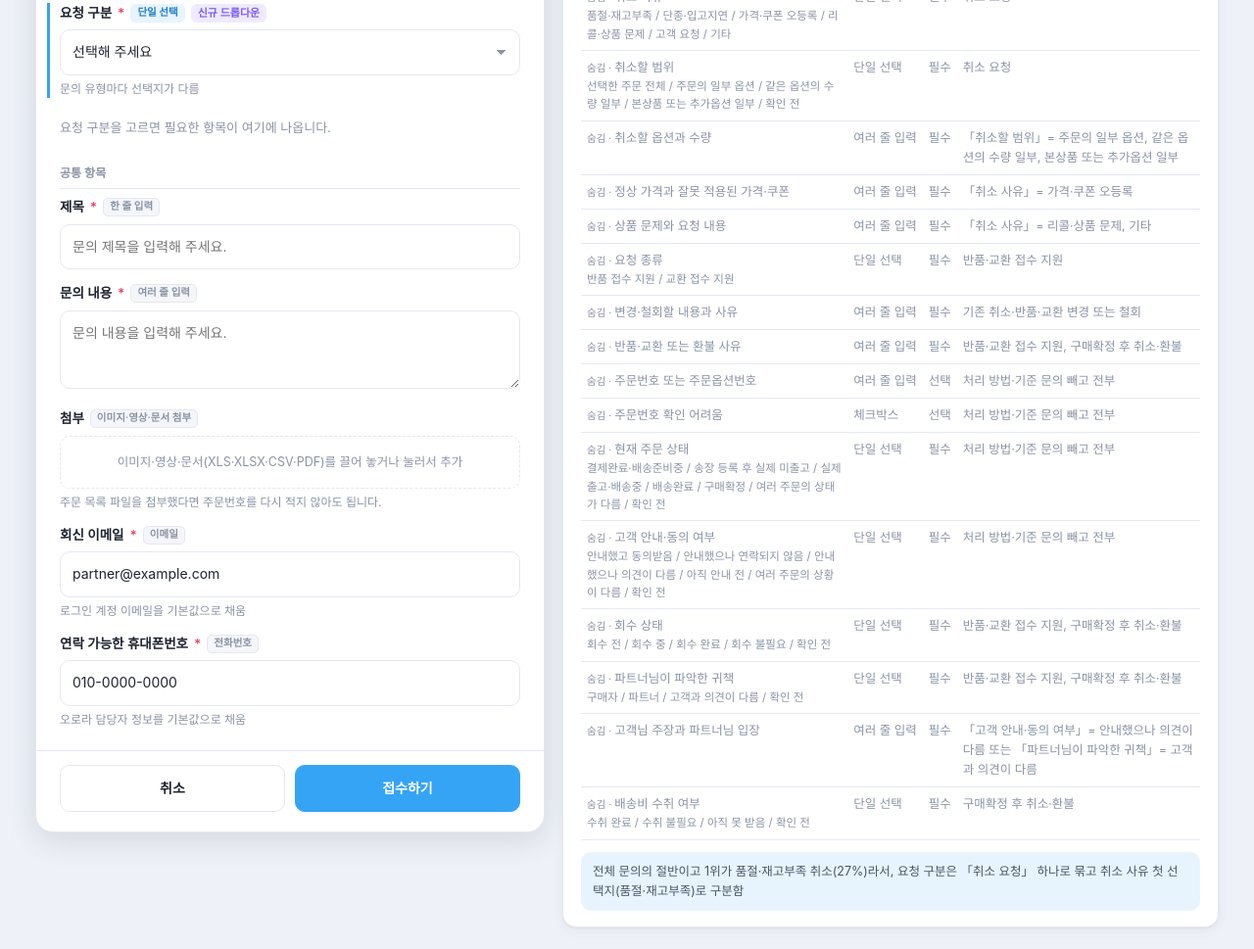
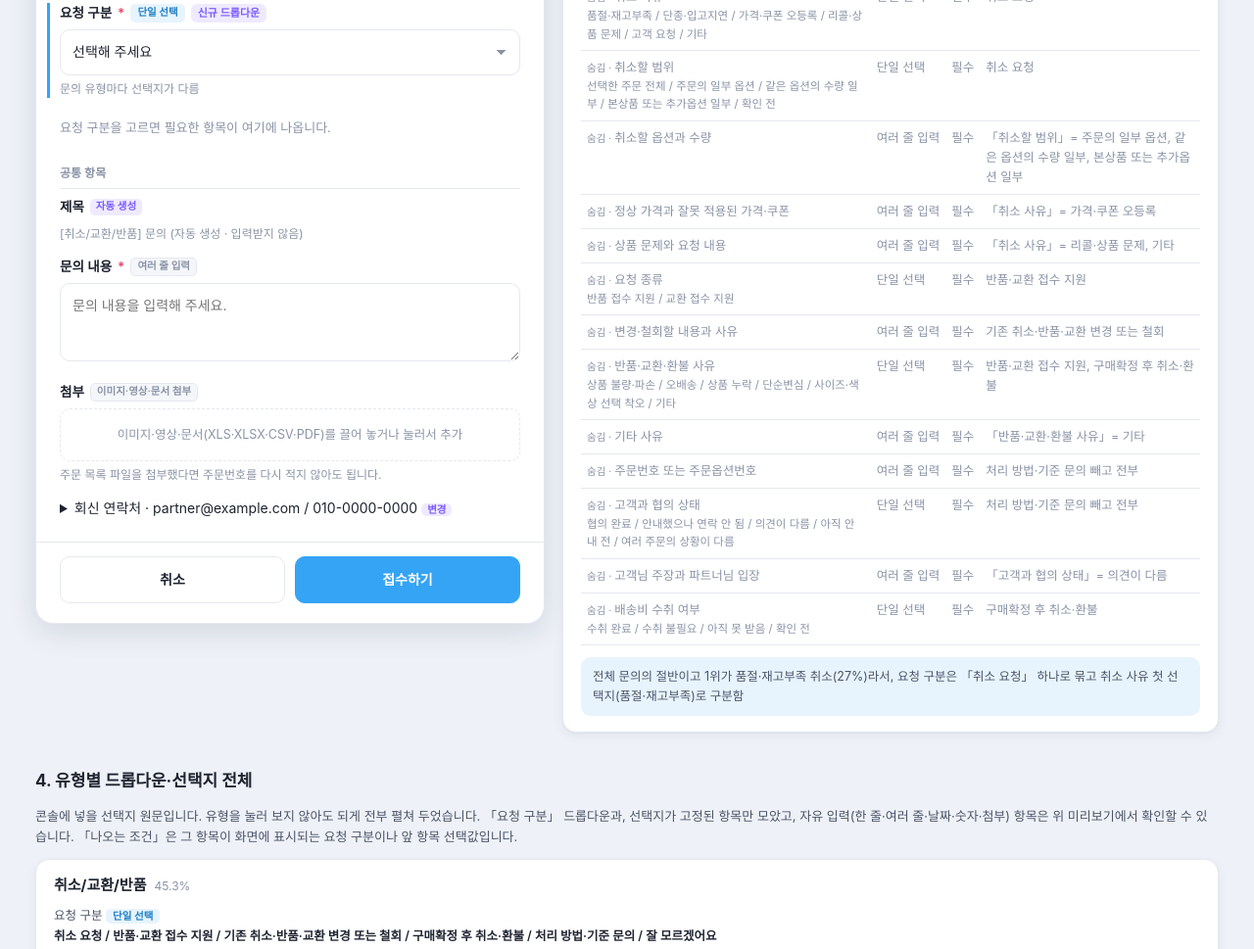
Before and after one commit to enzojoo/Ohouse-chatbot, a plain HTML site: page partner-inquiry-form/index.html in a window 1280 px wide. Shown: the part 1223-2192 px from the top of the page at 98% size. Drawn offline with Linux system fonts and the light colour scheme.

Commit message:
partner-inquiry-form: 파트너 입력 간소화
- 체크박스 전부 제거: 주문번호 확인 어려움은 주문번호 칸 자유 입력('확인 어려움')·목록 파일 첨부로 안내, 나머지 체크박스는 드롭다운으로
- 어드민 조회로 확인 가능한 항목 제거: 현재 주문 상태, 설정된 배송방법, 회수 상태
- 고객 안내·동의 + 귀책 → '고객과 협의 상태' 하나로, '의견이 다름'일 때만 입장 칸
- 반품·교환·환불 사유를 드롭다운으로 복원(사유로 귀책 판단), 기타 선택 시 상세
- 제목 자동 생성, 회신 연락처 기본값 접기, 선택 항목은 '더 적을 내용' 아래 접기

Co-Authored-By: Claude Opus 5.5 <noreply@anthropic.com>

```diff
--- a/partner-inquiry-form/index.html
+++ b/partner-inquiry-form/index.html
@@ -161,7 +161,7 @@
     <div class="step"><b>STEP 1 · 문의 유형</b><p>9개 중 1개 선택 (드롭다운)</p></div>
     <div class="step"><b>STEP 2 · 요청 구분</b><p>유형마다 다른 선택지가 나옴. 목록 끝은 「잘 모르겠어요」</p></div>
     <div class="step"><b>STEP 3 · 유형별 항목</b><p>요청 구분에 맞는 항목만 표시. 앞 항목 선택값에 따라 추가 항목이 더 나오기도 함</p></div>
-    <div class="step"><b>STEP 4 · 공통 항목</b><p>제목, 문의 내용, 첨부, 회신 이메일, 연락처 (현재 화면 그대로)</p></div>
+    <div class="step"><b>STEP 4 · 공통 항목</b><p>문의 내용, 첨부. 제목은 자동 생성, 회신 연락처는 기본값으로 채우고 접어 둠</p></div>
   </div>
 
   <h2>2. 문의 유형 전체 (카드나 요청 구분을 누르면 아래 화면에 바로 적용됨)</h2>
@@ -180,11 +180,10 @@
         <div id="subWrap"></div>
         <div id="typed"></div>
         <div class="sec">공통 항목</div>
-        <div class="f"><label class="l">제목 <span class="req">*</span><span class="fmt">한 줄 입력</span></label><input type="text" placeholder="문의 제목을 입력해 주세요."></div>
+        <div class="f"><label class="l">제목 <span class="cond">자동 생성</span></label><div class="hint" id="autoTitle" style="margin-top:0">문의 유형 · 요청 구분으로 자동 생성 (입력받지 않음)</div></div>
         <div class="f"><label class="l" id="bodyLabel">문의 내용 <span class="req">*</span><span class="fmt">여러 줄 입력</span></label><textarea id="body" placeholder="문의 내용을 입력해 주세요."></textarea></div>
         <div class="f"><label class="l">첨부 <span class="fmt">이미지·영상·문서 첨부</span></label><div class="drop">이미지·영상·문서(XLS·XLSX·CSV·PDF)를 끌어 놓거나 눌러서 추가</div><div class="hint">주문 목록 파일을 첨부했다면 주문번호를 다시 적지 않아도 됩니다.</div></div>
-        <div class="f"><label class="l">회신 이메일 <span class="req">*</span><span class="fmt">이메일</span></label><input type="email" value="partner@example.com"><div class="hint">로그인 계정 이메일을 기본값으로 채움</div></div>
-        <div class="f"><label class="l">연락 가능한 휴대폰번호 <span class="req">*</span><span class="fmt">전화번호</span></label><input type="tel" value="010-0000-0000"><div class="hint">오로라 담당자 정보를 기본값으로 채움</div></div>
+        <details class="f contact"><summary class="l" style="cursor:pointer">회신 연락처 · partner@example.com / 010-0000-0000 <span class="cond">변경</span></summary><div class="f" style="margin-top:8px"><label class="l">회신 이메일 <span class="req">*</span><span class="fmt">이메일</span></label><input type="email" value="partner@example.com"><div class="hint">로그인 계정 이메일을 기본값으로 채움</div></div><div class="f"><label class="l">연락 가능한 휴대폰번호 <span class="req">*</span><span class="fmt">전화번호</span></label><input type="tel" value="010-0000-0000"><div class="hint">오로라 담당자 정보를 기본값으로 채움</div></div></details>
       </div>
       <div class="mfoot"><div class="btn">취소</div><div class="btn p">접수하기</div></div>
     </div>
@@ -218,25 +217,19 @@ const TYPES=[{"name":"취소/교환/반품","share":45.3,"note":"전체 문의
    {"id":"recall","label":"상품 문제와 요청 내용","fmt":"여러 줄 입력","req":true,"dep":{"id":"reason","in":["리콜·상품 문제","기타"]}},
    {"id":"operation","label":"요청 종류","fmt":DD,"opts":["반품 접수 지원","교환 접수 지원"],"req":true,"subs":["반품·교환 접수 지원"]},
    {"id":"change","label":"변경·철회할 내용과 사유","fmt":"여러 줄 입력","req":true,"subs":["기존 취소·반품·교환 변경 또는 철회"]},
-   {"id":"claimreason","label":"반품·교환 또는 환불 사유","fmt":"여러 줄 입력","req":true,"subs":["반품·교환 접수 지원","구매확정 후 취소·환불"]},
-   {"id":"ord","label":"주문번호 또는 주문옵션번호","fmt":"여러 줄 입력","req":false,"subs":{"not":["처리 방법·기준 문의"]},"hint":"여러 건이면 한 줄에 하나씩 적어주세요. 일부 옵션 요청은 주문옵션번호를 함께 적어주세요. 번호 입력 / 주문 목록 파일(XLS·XLSX·CSV·PDF) 첨부 / 「주문번호 확인이 어려움」 체크 중 하나는 꼭 해 주세요."},
-   {"id":"unk_ord","label":"주문번호 확인 어려움","cb":"주문번호를 확인하기 어려워요 (체크하면 문의 내용에 상황을 꼭 적어 주세요)","fmt":"체크박스","req":false,"subs":{"not":["처리 방법·기준 문의"]}},
-   {"id":"st","label":"현재 주문 상태","fmt":DD,"opts":["결제완료·배송준비중","송장 등록 후 실제 미출고","실제 출고·배송중","배송완료","구매확정","여러 주문의 상태가 다름","확인 전"],"req":true,"subs":{"not":["처리 방법·기준 문의"]}},
-   {"id":"agr","label":"고객 안내·동의 여부","fmt":DD,"opts":["안내했고 동의받음","안내했으나 연락되지 않음","안내했으나 의견이 다름","아직 안내 전","여러 주문의 상황이 다름","확인 전"],"req":true,"subs":{"not":["처리 방법·기준 문의"]}},
-   {"id":"col","label":"회수 상태","fmt":DD,"opts":["회수 전","회수 중","회수 완료","회수 불필요","확인 전"],"req":true,"subs":["반품·교환 접수 지원","구매확정 후 취소·환불"]},
-   {"id":"fault","label":"파트너님이 파악한 귀책","fmt":DD,"opts":["구매자","파트너","고객과 의견이 다름","확인 전"],"req":true,"subs":["반품·교환 접수 지원","구매확정 후 취소·환불"]},
-   {"id":"claim","label":"고객님 주장과 파트너님 입장","fmt":"여러 줄 입력","req":true,"depAny":[{"id":"agr","in":["안내했으나 의견이 다름"]},{"id":"fault","in":["고객과 의견이 다름"]}]},
+   {"id":"claimreason","label":"반품·교환·환불 사유","fmt":DD,"req":true,"opts":["상품 불량·파손","오배송","상품 누락","단순변심","사이즈·색상 선택 착오","기타"],"subs":["반품·교환 접수 지원","구매확정 후 취소·환불"],"hint":"사유로 귀책을 판단합니다. 귀책에 고객과 이견이 있으면 「고객과 협의 상태」에서 「의견이 다름」을 골라 주세요."},
+   {"id":"reason_etc","label":"기타 사유","fmt":"여러 줄 입력","req":true,"dep":{"id":"claimreason","in":["기타"]}},
+   {"id":"ord","label":"주문번호 또는 주문옵션번호","fmt":"여러 줄 입력","req":true,"subs":{"not":["처리 방법·기준 문의"]},"hint":"여러 건이면 한 줄에 하나씩 적어 주세요. 건수가 많으면 주문 목록 파일을 첨부하고 「첨부 참고」, 번호를 모르면 「확인 어려움」이라고 적어 주세요. 일부 옵션 요청은 주문옵션번호를 함께 적어 주세요."},
+   {"id":"agr","label":"고객과 협의 상태","fmt":DD,"opts":["협의 완료","안내했으나 연락 안 됨","의견이 다름","아직 안내 전","여러 주문의 상황이 다름"],"req":true,"subs":{"not":["처리 방법·기준 문의"]}},
+   {"id":"claim","label":"고객님 주장과 파트너님 입장","fmt":"여러 줄 입력","req":true,"dep":{"id":"agr","in":["의견이 다름"]}},
    {"id":"fee","label":"배송비 수취 여부","fmt":DD,"req":true,"opts":["수취 완료","수취 불필요","아직 못 받음","확인 전"],"subs":["구매확정 후 취소·환불"]}]},
  {"name":"주문/배송","share":19.2,"note":"「고객 연락 요청」은 Zendesk에 별도 유형이 없던 고객 연락 대행 문의(3.3%)를 받는 자리임","subs":["배송상태 변경","송장 등록·수정","배송지연·출고소요일 문의","주문·결제·환불 금액 확인","고객 연락 요청"],
   "fields":[
-   {"id":"ord","label":"주문번호·주문옵션번호","fmt":"여러 줄 입력","req":false,"hint":"여러 건이면 한 줄에 하나씩 번호 입력 / 주문 목록 파일(XLS·XLSX·CSV·PDF) 첨부 / 「주문번호 확인이 어려움」 체크 중 하나는 꼭 해 주세요. (배송지연·출고소요일 문의는 생략 가능)"},
-   {"id":"unk_ord","label":"주문번호 확인 어려움","cb":"주문번호를 확인하기 어려워요 (체크하면 문의 내용에 상황을 꼭 적어 주세요)","fmt":"체크박스","req":false,"subs":{"not":["배송지연·출고소요일 문의"]}},
+   {"id":"ord","label":"주문번호·주문옵션번호","fmt":"여러 줄 입력","req":{"except":["배송지연·출고소요일 문의"]},"hint":"여러 건이면 한 줄에 하나씩 적어 주세요. 건수가 많으면 주문 목록 파일을 첨부하고 「첨부 참고」, 번호를 모르면 「확인 어려움」이라고 적어 주세요."},
    {"id":"cnt","label":"건수","fmt":"정수","req":false,"subs":["배송상태 변경"]},
-   {"id":"st","label":"현재 주문 상태","fmt":DD,"req":true,"opts":["결제완료","배송준비중","배송중","배송완료","구매확정","확인 전"],"subs":["배송상태 변경","송장 등록·수정"]},
    {"id":"to","label":"바꾸고 싶은 상태","fmt":DD,"req":true,"opts":["배송준비중","배송중","배송완료"],"subs":["배송상태 변경"]},
-   {"id":"set","label":"상품에 설정된 배송방법","fmt":DD,"req":true,"opts":["업체직접배송","일반택배","화물택배","모름"],"subs":["배송상태 변경","송장 등록·수정"]},
    {"id":"real","label":"실제 배송한 방법","fmt":DD,"req":true,"opts":["업체직접배송","택배","확인 전"],"subs":["배송상태 변경"]},
-   {"id":"why","label":"설정과 실제 배송방법이 다른 사유","fmt":"여러 줄 입력","req":false,"subs":["배송상태 변경"]},
+   {"id":"why","label":"설정된 배송방법과 실제가 다른 사유","fmt":"여러 줄 입력","req":false,"subs":["배송상태 변경"]},
    {"id":"amt","label":"확인할 금액 항목","fmt":"한 줄 입력","req":true,"subs":["주문·결제·환불 금액 확인"]},
    {"id":"purp","label":"요청 목적","fmt":DD,"req":true,"opts":["배송 일정 안내","반품·교환 협의","연락 두절","리뷰 관련","기타"],"subs":["고객 연락 요청"]},
    {"id":"msg","label":"고객님께 안내·확인할 내용","fmt":"여러 줄 입력","req":true,"subs":["고객 연락 요청"]},
@@ -291,7 +284,7 @@ const TYPES=[{"name":"취소/교환/반품","share":45.3,"note":"전체 문의
    {"id":"why","label":"요청 사유","fmt":"여러 줄 입력","req":true,"subs":["리뷰 블라인드·비구매 리뷰 신고","리뷰 이관"],"dep2":{"id":"qrq","in":["답변 삭제"]}},
    {"id":"mv","label":"기존 상품번호 → 새 상품번호","fmt":"한 줄 입력","req":true,"subs":["리뷰 이관"]},
    {"id":"md","label":"담당 MD 유무","fmt":DD,"req":true,"opts":["있음","없음","모름"],"subs":["리뷰 이관"]},
-   {"id":"ok","label":"이관 후 기존 상품 판매정지에 동의함","fmt":"체크박스","req":true,"subs":["리뷰 이관"]}]},
+   {"id":"ok","label":"이관 후 기존 상품 판매정지에 동의함","fmt":DD,"req":true,"subs":["리뷰 이관"],"opts":["동의함","동의하지 않음"]}]},
  {"name":"광고/프로모션 관리","share":2.7,"renamed":"광고 관리","note":"쿠폰·기획전·특가뱃지·검색 키워드 문의(1.8%)가 광고 문의(0.9%)보다 많아서 이름에 프로모션을 넣는 안을 제안함","subs":["상품광고·오감리뷰","네이버 등 외부 광고 중단","쿠폰","기획전·모음전","특가뱃지","검색 키워드"],
   "fields":[
    {"id":"pid","label":"상품번호","fmt":"여러 줄 입력","req":false,"hint":"여러 건이면 한 줄에 하나씩"},
@@ -310,7 +303,7 @@ const TYPES=[{"name":"취소/교환/반품","share":45.3,"note":"전체 문의
    {"id":"dt","label":"구매확정일 또는 귀속월","fmt":"한 줄 입력","req":false,"subs":["정산 일정·내역","정산 보류·미입금","세금계산서·부가세"],"hint":"예: 2026-11 또는 2026-11-10"},
    {"id":"ord","label":"주문번호","fmt":"한 줄 입력","req":false,"subs":{"not":["증빙 서류 발급"]},"hint":"특정 주문의 정산을 문의할 때만 적어 주세요."},
    {"id":"ps","label":"오로라 정산내역 상태","fmt":DD,"req":true,"opts":["지급확정","지급완료","지급이월_마이너스정산","지급이월_보류","지급이월_실패","모름"],"subs":["정산 보류·미입금"]},
-   {"id":"tr","label":"양도양수 진행 중","fmt":"체크박스","req":false,"dep":{"id":"ps","in":["지급이월_보류"]}},
+   {"id":"tr","label":"양도양수 진행 중","fmt":DD,"req":false,"dep":{"id":"ps","in":["지급이월_보류"]},"opts":["예","아니요"]},
    {"id":"pid","label":"상품번호","fmt":"한 줄 입력","req":false,"subs":["수수료"]},
    {"id":"rate","label":"합의한 수수료율과 합의 방식","fmt":"여러 줄 입력","req":false,"subs":["수수료"]},
    {"id":"docs","label":"필요한 서류","fmt":DD,"req":true,"opts":["거래명세서","사업자등록증","통장사본"],"subs":["증빙 서류 발급"]},
@@ -324,8 +317,7 @@ const TYPES=[{"name":"취소/교환/반품","share":45.3,"note":"전체 문의
    {"id":"sit","label":"상황","fmt":DD,"req":true,"opts":["신규 상품이 안 보임","수정 내용이 반영 안 됨","검색 순위가 낮음"],"subs":["상품이 안 보이거나 수정이 반영되지 않음"]},
    {"id":"ss","label":"오로라 판매 상태","fmt":DD,"req":true,"opts":["판매중","판매대기","일시품절","판매정지","검수 중","모름"],"dep":{"id":"sit","in":["신규 상품이 안 보임"]}},
    {"id":"ed","label":"수정한 날짜","fmt":"날짜","req":false,"dep":{"id":"sit","in":["수정 내용이 반영 안 됨"]}},
-   {"id":"ord","label":"주문번호·주문옵션번호","fmt":"한 줄 입력","req":false,"subs":["가격·주문 정보가 다르게 보임"],"hint":"번호 입력 / 주문 목록 파일(XLS·XLSX·CSV·PDF) 첨부 / 「주문번호 확인이 어려움」 체크 중 하나는 꼭 해 주세요."},
-   {"id":"unk_ord","label":"주문번호 확인 어려움","cb":"주문번호를 확인하기 어려워요 (체크하면 문의 내용에 상황을 꼭 적어 주세요)","fmt":"체크박스","req":false,"subs":["가격·주문 정보가 다르게 보임"]},
+   {"id":"ord","label":"주문번호·주문옵션번호","fmt":"한 줄 입력","req":true,"subs":["가격·주문 정보가 다르게 보임"],"hint":"여러 건이면 한 줄에 하나씩 적어 주세요. 건수가 많으면 주문 목록 파일을 첨부하고 「첨부 참고」, 번호를 모르면 「확인 어려움」이라고 적어 주세요."},
    {"id":"sol","label":"연동 방식·솔루션명과 문제 상황","fmt":"여러 줄 입력","req":true,"subs":["외부 연동(API·연동 솔루션)"],"hint":"직접 API를 연동했다면 “직접 연동”으로 적어주세요. 솔루션 측 답변은 있을 때만 적어주세요."},
    {"id":"nv","label":"원부번호","fmt":"한 줄 입력","req":true,"subs":["네이버 가격비교·원부 매칭"]},
    {"id":"nvq","label":"요청","fmt":DD,"req":true,"opts":["매칭","해제"],"subs":["네이버 가격비교·원부 매칭"]}]},
@@ -393,7 +385,6 @@ function fieldHTML(f,sub){
 }
 function bodyRequired(T,sub){
   if(!T.subs.length||!sub||sub===UNK) return true;
-  if(Object.keys(state.vals).some(k=>k.startsWith('unk_')&&state.vals[k])) return true;
   return /방법|기준|정산 일정|수수료|세금계산서|상품광고|기획전|브랜드홈|담당 MD/.test(sub);
 }
 function render(prev){
@@ -408,10 +399,13 @@ function render(prev){
   else if(sub===UNK) html='<div class="empty">「잘 모르겠어요」를 고르면 유형별 항목 없이 공통 항목만 나옵니다.</div>';
   else {
     const vis=T.fields.filter(f=>visible(f,sub));
-    if(vis.length) html='<div class="sec">'+(sub||T.name)+' 항목</div>'+vis.map(f=>fieldHTML(f,sub)).join('');
+    const need=vis.filter(f=>reqOf(f,sub)), opt=vis.filter(f=>!reqOf(f,sub));
+    if(vis.length) html='<div class="sec">'+(sub||T.name)+' 항목</div>'+need.map(f=>fieldHTML(f,sub)).join('')
+      +(opt.length?`<details class="more" ${opt.some(f=>state.vals[f.id]!==undefined)?'open':''}><summary class="hint" style="cursor:pointer;margin:6px 0 10px">더 적을 내용이 있나요? (선택 ${opt.length}개)</summary>${opt.map(f=>fieldHTML(f,sub)).join('')}</details>`:'');
   }
   $('#typed').innerHTML=html;
   const br=bodyRequired(T,sub);
+  $('#autoTitle').textContent=`[${T.name}] ${sub&&sub!==UNK?sub:'문의'} (자동 생성 · 입력받지 않음)`;
   $('#bodyLabel').innerHTML=br?'문의 내용 <span class="req">*</span><span class="fmt">여러 줄 입력</span>':'추가 설명 <span class="fmt">여러 줄 입력</span><span class="cond">선택</span>';
   $('#body').placeholder=T.name==='기타'?'주문 관련이면 주문번호, 상품 관련이면 상품번호를 함께 적어 주세요.':(br?'문의 내용을 입력해 주세요.':'위 항목 외에 전달할 내용이 있으면 적어 주세요.');
   if(prev) document.querySelectorAll('#typed .f').forEach(el=>{if(!prev.has(el.dataset.f)) el.classList.add('added')});
```
